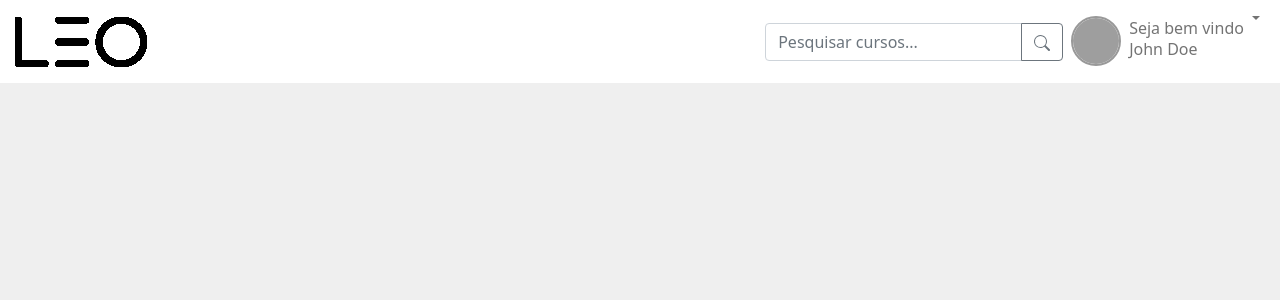
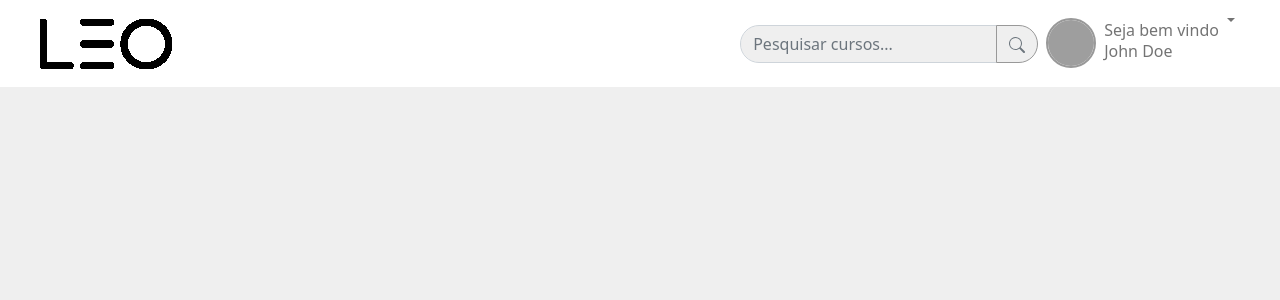
Before and after one commit to gabrielJGS/desafio-leo-php, a PHP site: template src/pages/partials/header.php in a window 1280 px wide. Shown: the top 300 px of the page. Run offline with PHP 8.4, Linux system fonts and the light colour scheme; the template is opened without the code that fills it, so the values that code supplies are empty; grey boxes are pictures that could not be loaded.

Commit message:
fix: header padding and search

```diff
--- a/src/css/styles.css
+++ b/src/css/styles.css
@@ -15,10 +15,21 @@
   border-radius: 50%!important;
   border: 2px solid #999;
 }
+div .input-group{
+  border-radius: 25px!important;
+}
+div .input-group input{
+  border-radius: 25px 0px 0px 25px;
+  background-color: #efefef;
+}
+div .input-group button{
+  border-radius: 0px 25px 25px 0px;
+  border: 1px solid #999;
+  background-color: #efefef;
+}
 .container{
-padding-bottom: 15px;
+  padding-bottom: 15px;
 }
-
 .carousel-caption{
   background: rgba(21, 24, 21, 0.788);
   margin-right: 50%;
--- a/src/pages/partials/header.php
+++ b/src/pages/partials/header.php
@@ -14,7 +14,7 @@
 </head>
 
 <body>
-  <nav class="navbar navbar-expand-lg navbar-light" style="background-color: #fff;">
+  <nav class="navbar navbar-expand-lg navbar-light" style="background-color: #fff; padding: 10px 25px 10px 25px">
     <div class="container-fluid">
       <a class="navbar-brand" href="#">
         <img src="../../imgs/logo.png" alt="">
```
